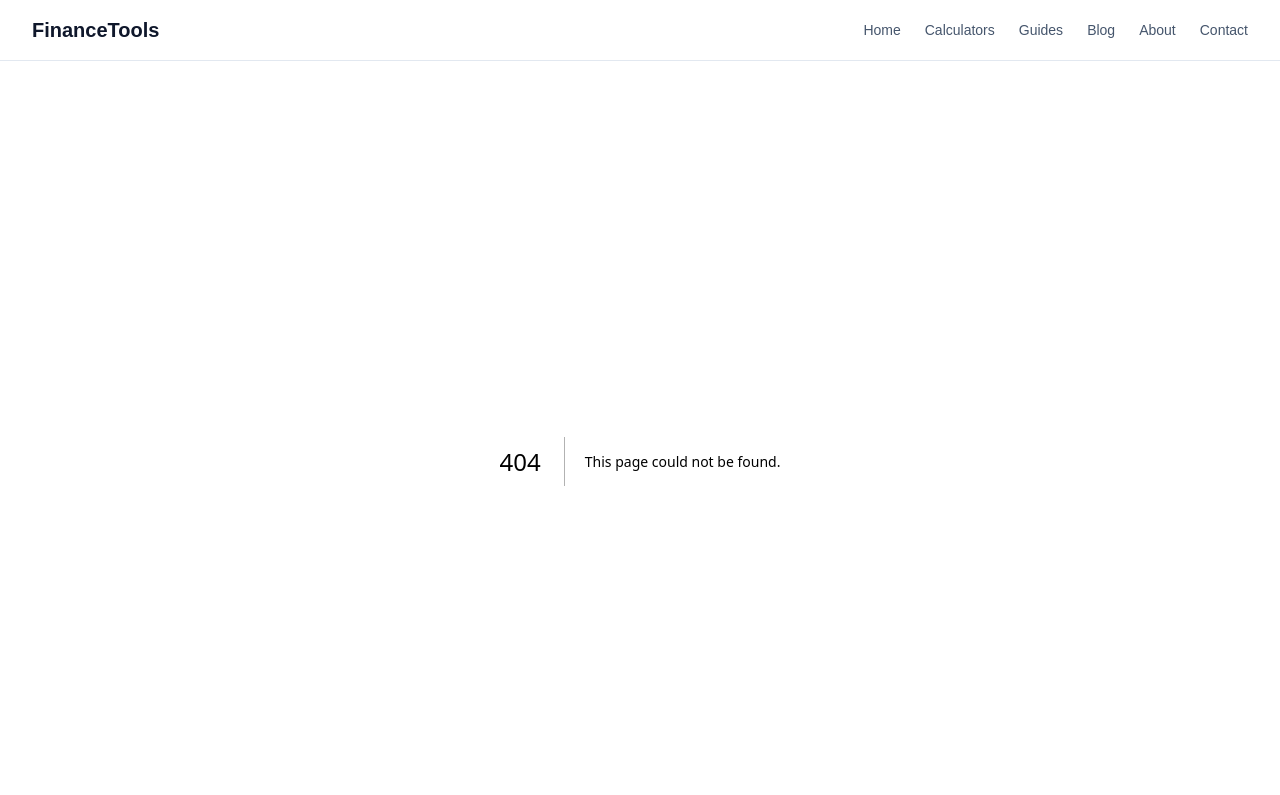
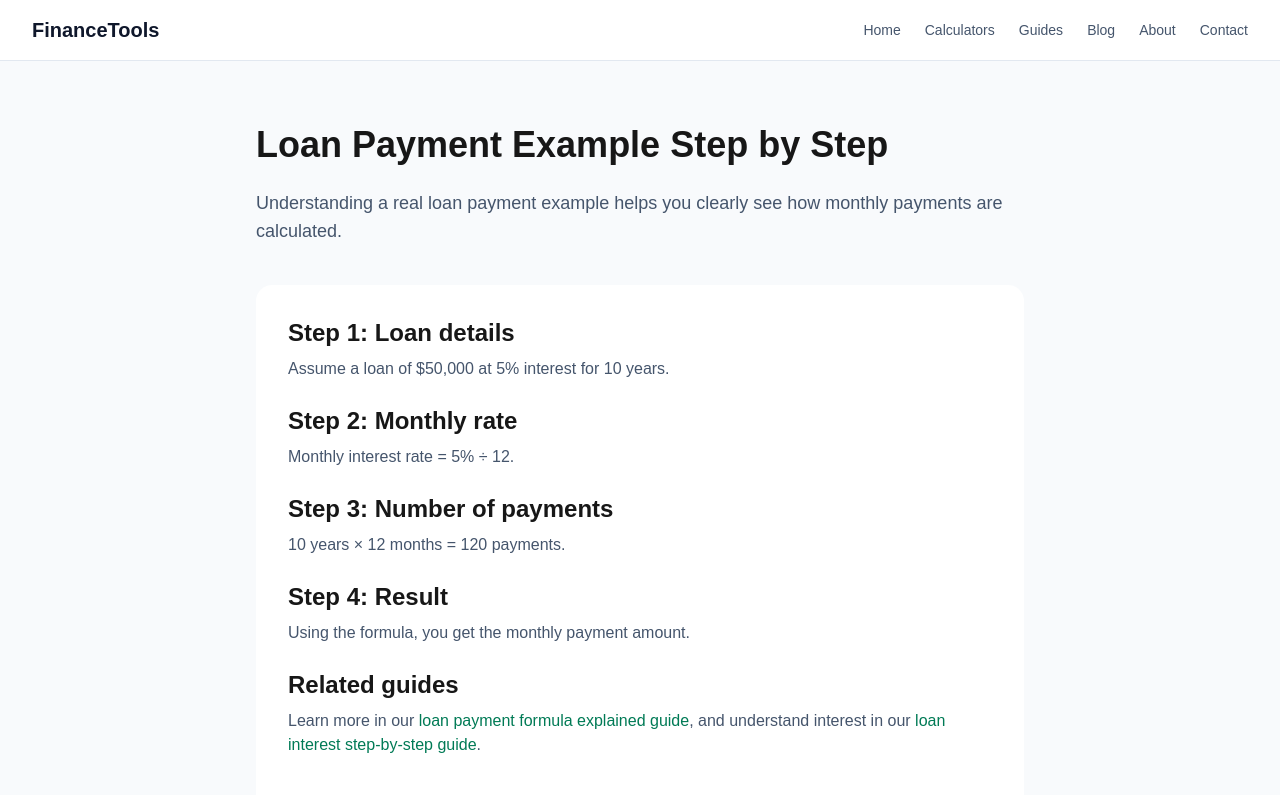
Before and after one commit to alameersam/finance-tools, a Next.js app: page /guides/loan-payment-example in a window 1280 px wide. Before the commit this address had no page. Shown: the top 795 px of the page. Built offline with nearby package versions, Linux system fonts and the light colour scheme.

Commit message:
add loan payment example article

```diff
--- /dev/null
+++ b/app/guides/loan-payment-example/page.tsx
@@ -0,0 +1,83 @@
+import type { Metadata } from "next";
+
+export const metadata: Metadata = {
+  title: "Loan Payment Example Step by Step (Simple Calculation)",
+  description:
+    "Learn how loan payments are calculated with a simple step-by-step example.",
+};
+
+export default function LoanPaymentExamplePage() {
+  return (
+    <main className="min-h-screen bg-slate-50 px-6 py-16">
+      <article className="mx-auto max-w-3xl">
+        <h1 className="text-4xl font-bold">
+          Loan Payment Example Step by Step
+        </h1>
+
+        <p className="mt-6 text-lg text-slate-600">
+          Understanding a real loan payment example helps you clearly see how monthly payments are calculated.
+        </p>
+
+        <section className="mt-10 space-y-6 bg-white p-8 rounded-2xl">
+
+          <div>
+            <h2 className="text-2xl font-semibold">Step 1: Loan details</h2>
+            <p className="mt-2 text-slate-600">
+              Assume a loan of $50,000 at 5% interest for 10 years.
+            </p>
+          </div>
+
+          <div>
+            <h2 className="text-2xl font-semibold">Step 2: Monthly rate</h2>
+            <p className="mt-2 text-slate-600">
+              Monthly interest rate = 5% ÷ 12.
+            </p>
+          </div>
+
+          <div>
+            <h2 className="text-2xl font-semibold">Step 3: Number of payments</h2>
+            <p className="mt-2 text-slate-600">
+              10 years × 12 months = 120 payments.
+            </p>
+          </div>
+
+          <div>
+            <h2 className="text-2xl font-semibold">Step 4: Result</h2>
+            <p className="mt-2 text-slate-600">
+              Using the formula, you get the monthly payment amount.
+            </p>
+          </div>
+
+          <div>
+            <h2 className="text-2xl font-semibold">Related guides</h2>
+            <p className="mt-2 text-slate-600">
+              Learn more in our{" "}
+              <a
+                href="/guides/loan-payment-formula-explained"
+                className="font-medium text-emerald-700 hover:underline"
+              >
+                loan payment formula explained guide
+              </a>
+              , and understand interest in our{" "}
+              <a
+                href="/guides/how-to-calculate-loan-interest"
+                className="font-medium text-emerald-700 hover:underline"
+              >
+                loan interest step-by-step guide
+              </a>
+              .
+            </p>
+          </div>
+
+          <a
+            href="/loan-calculator"
+            className="inline-block mt-4 bg-black text-white px-5 py-3 rounded-lg"
+          >
+            Open Loan Calculator
+          </a>
+
+        </section>
+      </article>
+    </main>
+  );
+}
--- a/app/guides/page.tsx
+++ b/app/guides/page.tsx
@@ -94,6 +94,12 @@ const guides = [
   href: "/guides/roi-example",
   category: "Investing",
 },
+{
+  title: "Loan Payment Example Step by Step",
+  description: "Simple example of how loan payments are calculated.",
+  href: "/guides/loan-payment-example",
+  category: "Loans",
+},
 ];
 
 export default function GuidesPage() {
```
